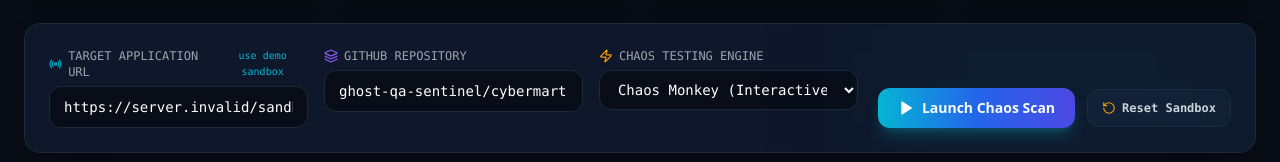
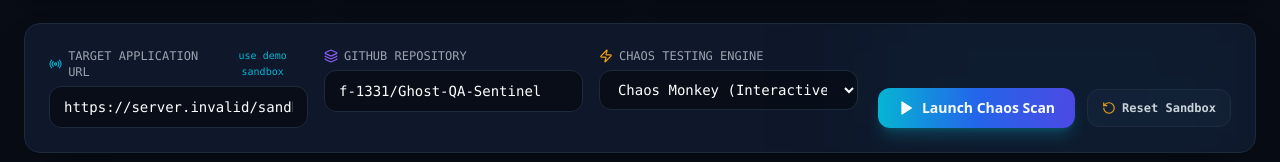
Before and after one commit to f-1331/Ghost-QA-Sentinel, a Next.js app in the folder frontend/: page / in a window 1280 px wide. Shown: the part 252-414 px from the top of the page. Built offline with nearby package versions, Linux system fonts and the light colour scheme; no server answers.

Commit message:
chore: configure f-1331/Ghost-QA-Sentinel as primary repository

```diff
--- a/frontend/src/app/page.tsx
+++ b/frontend/src/app/page.tsx
@@ -26,7 +26,7 @@ const WS_URL = BACKEND_URL.replace(/^http/, "ws");
 
 export default function Dashboard() {
   const [targetUrl, setTargetUrl] = useState(`${BACKEND_URL}/sandbox`);
-  const [githubRepo, setGithubRepo] = useState("ghost-qa-sentinel/cybermart-portal");
+  const [githubRepo, setGithubRepo] = useState("f-1331/Ghost-QA-Sentinel");
   const [scanMode, setScanMode] = useState("CHAOS_MONKEY");
   const [isScanning, setIsScanning] = useState(false);
   const [currentScanId, setCurrentScanId] = useState<string | null>(null);
```
Also changed, not shown: 1 other file (tests, documents, lock files or other folders).
